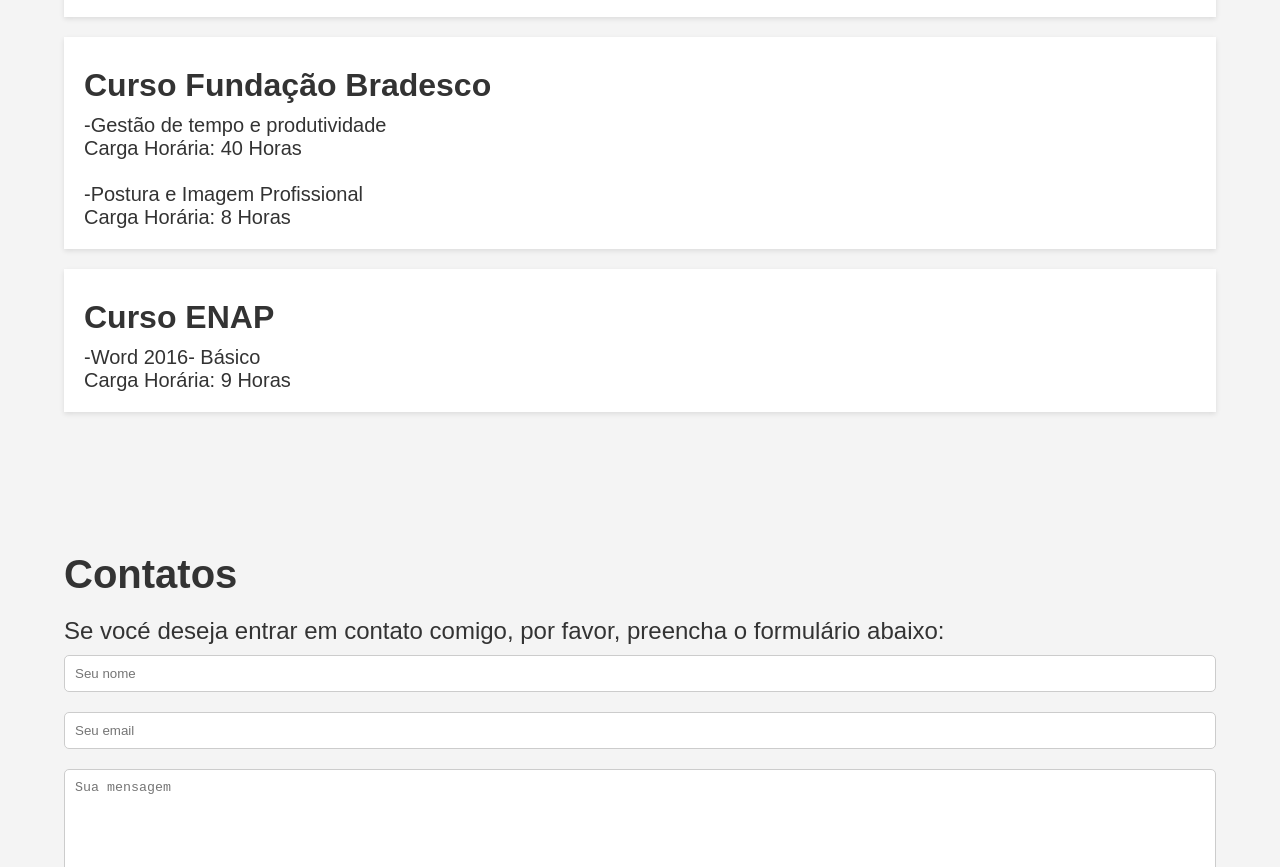
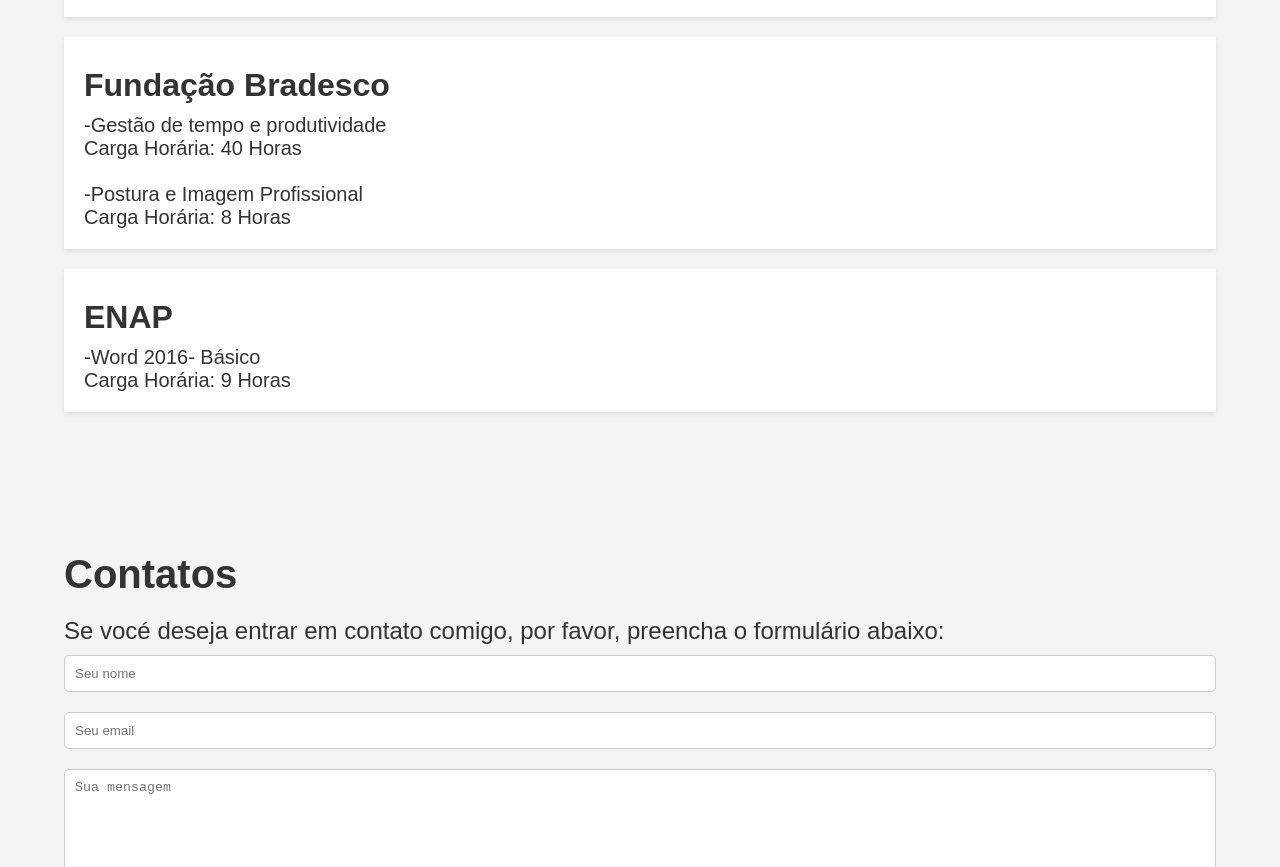
Before and after one commit to NA060717/portifoliojs, a plain HTML site: page index.html in a window 1280 px wide. Shown: the part 1469-2336 px from the top of the page. Drawn offline with Linux system fonts and the light colour scheme.

Commit message:
Update index.html
alteração em formação

```diff
--- a/index.html
+++ b/index.html
@@ -74,7 +74,7 @@
                         Possui conclusão em Dezembro/2024 com carga horária de 300 horas </p>
                 </div>
                 <div class="formation">
-                    <h3>Curso Fundação Bradesco</h3>
+                    <h3>Fundação Bradesco</h3>
                     <p> -Gestão de tempo e produtividade <br>
                         Carga Horária: 40 Horas<br><br>
 
@@ -82,7 +82,7 @@
                         Carga Horária: 8 Horas </p>
                 </div>
                 <div class="formation">
-                    <h3>Curso ENAP</h3>
+                    <h3>ENAP</h3>
                     <p> -Word 2016- Básico <br>
                         Carga Horária: 9 Horas </p>
                 </div>
```
